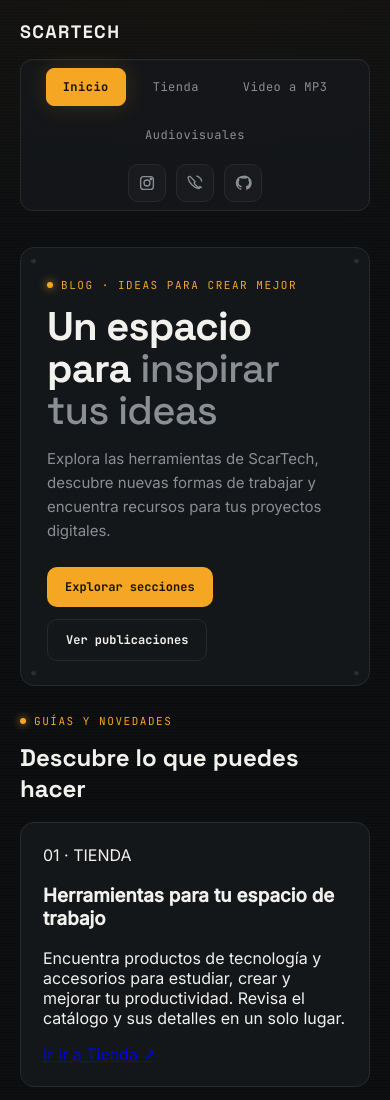
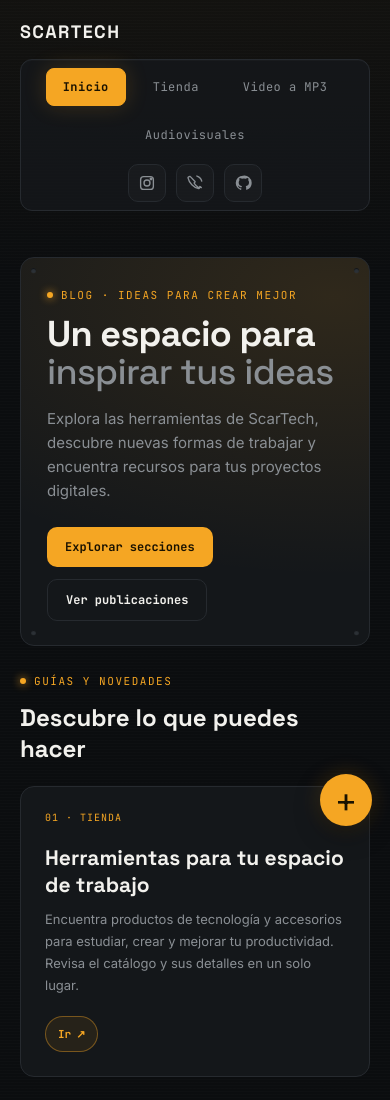
Before and after one commit to Osxar2025/scartech, a website: page inicio.html in a window 390 px wide. Shown: the top 1100 px of the page. Drawn offline with Linux system fonts and the light colour scheme.

Commit message:
Agr. boton para navegar

```diff
--- a/assets/css/estilo.css
+++ b/assets/css/estilo.css
@@ -974,11 +974,24 @@
     max-width: 1100px;
   }
 
-  .floating-load-button {
+  .floating-actions {
     position: fixed;
     right: 28px;
     bottom: 28px;
     z-index: 20;
+    display: flex;
+    align-items: flex-end;
+    gap: 12px;
+  }
+
+  .floating-menu {
+    display: flex;
+    flex-direction: column-reverse;
+    align-items: flex-end;
+    gap: 0;
+  }
+
+  .floating-action-toggle {
     display: flex;
     align-items: center;
     justify-content: center;
@@ -993,24 +1006,234 @@
     font-size: 34px;
     font-weight: 400;
     line-height: 1;
-    text-decoration: none;
+    cursor: pointer;
     transition: transform 0.15s ease, filter 0.15s ease;
   }
 
-  .floating-load-button:hover {
+  .floating-action-toggle:hover,
+  .floating-action-toggle[aria-expanded="true"] {
     filter: brightness(1.08);
     transform: translateY(-2px);
   }
 
-  .floating-load-button:focus-visible {
+  .floating-action-toggle:focus-visible,
+  .floating-menu-actions a:focus-visible {
     outline: 2px solid var(--text);
     outline-offset: 4px;
   }
 
+  .floating-menu-actions {
+    display: grid;
+    gap: 6px;
+    width: max-content;
+    max-height: 0;
+    padding: 0 0 0 8px;
+    overflow: hidden;
+    opacity: 0;
+    visibility: hidden;
+    transform: translateY(12px) scale(0.96);
+    transform-origin: bottom right;
+    transition: max-height 0.22s ease, opacity 0.18s ease, transform 0.22s ease, visibility 0.22s ease, padding 0.22s ease;
+  }
+
+  .floating-menu-actions a {
+    display: block;
+    padding: 11px 14px;
+    border: 1px solid var(--border);
+    border-radius: 10px;
+    background: var(--surface);
+    color: var(--text);
+    box-shadow: 0 8px 26px rgba(0, 0, 0, 0.4);
+    font-family: var(--font-mono);
+    font-size: 11px;
+    text-decoration: none;
+    transition: border-color 0.15s ease, color 0.15s ease, background 0.15s ease;
+  }
+
+  .floating-menu-actions a:hover {
+    border-color: var(--accent);
+    color: var(--accent);
+    background: var(--surface-2);
+  }
+
+  .floating-menu:hover .floating-menu-actions,
+  .floating-menu:focus-within .floating-menu-actions,
+  .floating-action-toggle[aria-expanded="true"] ~ .floating-menu-actions {
+    max-height: 260px;
+    padding-top: 0;
+    padding-bottom: 12px;
+    opacity: 1;
+    visibility: visible;
+    transform: translateY(0);
+  }
+
   @media (max-width: 560px) {
-    .floating-load-button {
+    .floating-actions {
       right: 18px;
       bottom: 18px;
+      gap: 8px;
+    }
+
+    .floating-action-toggle {
+      width: 52px;
+      height: 52px;
+    }
+
+    .floating-menu-actions a {
+      padding: 10px 12px;
+    }
+  }
+
+  .blog-wrap {
+    padding-top: 34px;
+  }
+
+  .blog-hero {
+    padding: 42px 38px 34px;
+    background:
+      radial-gradient(ellipse 500px 280px at 90% 10%, rgba(245, 166, 35, 0.12), transparent),
+      var(--surface);
+  }
+
+  .blog-hero h1 {
+    max-width: 760px;
+    font-size: clamp(36px, 6vw, 58px);
+  }
+
+  .blog-hero .sub {
+    max-width: 650px;
+  }
+
+  .blog-posts {
+    margin-top: 44px;
+  }
+
+  .blog-posts .section-header {
+    margin-bottom: 22px;
+  }
+
+  .blog-posts .section-header h2 {
+    margin: 12px 0 0;
+  }
+
+  .blog-grid {
+    display: grid;
+    grid-template-columns: repeat(2, minmax(0, 1fr));
+    gap: 16px;
+  }
+
+  .blog-card {
+    display: flex;
+    min-height: 250px;
+    flex-direction: column;
+    align-items: flex-start;
+    padding: 24px;
+    margin: 0;
+    transition: border-color 0.18s ease, transform 0.18s ease;
+  }
+
+  .blog-card:hover,
+  .blog-card:focus-within {
+    transform: translateY(-3px);
+    border-color: var(--accent-dim);
+  }
+
+  .blog-card-accent {
+    background: linear-gradient(140deg, rgba(245, 166, 35, 0.1), var(--surface) 65%);
+  }
+
+  .blog-card-index {
+    color: var(--accent);
+    font-family: var(--font-mono);
+    font-size: 10px;
+    letter-spacing: 0.1em;
+  }
+
+  .blog-card h3 {
+    margin: 20px 0 10px;
+    font-family: var(--font-display);
+    font-size: 21px;
+  }
+
+  .blog-card p {
+    flex: 1;
+    margin: 0 0 20px;
+    color: var(--text-muted);
+    font-size: 13px;
+    line-height: 1.7;
+  }
+
+  .blog-card-link {
+    display: inline-flex;
+    align-items: center;
+    gap: 0;
+    min-height: 36px;
+    padding: 0 12px;
+    border: 1px solid rgba(245, 166, 35, 0.4);
+    border-radius: 999px;
+    background: rgba(245, 166, 35, 0.08);
+    color: var(--accent);
+    font-family: var(--font-mono);
+    font-size: 11px;
+    font-weight: 700;
+    text-decoration: none;
+    transition: background 0.18s ease, border-color 0.18s ease, transform 0.18s ease;
+  }
+
+  .blog-action-short,
+  .blog-action-full {
+    display: inline-block;
+    white-space: nowrap;
+    overflow: hidden;
+    transition: max-width 0.24s ease, opacity 0.18s ease;
+  }
+
+  .blog-action-short {
+    max-width: 24px;
+    opacity: 1;
+  }
+
+  .blog-action-full {
+    max-width: 0;
+    opacity: 0;
+  }
+
+  .blog-action-arrow {
+    margin-left: 5px;
+    transition: transform 0.18s ease;
+  }
+
+  .blog-card-link:hover,
+  .blog-card-link:focus-visible {
+    border-color: var(--accent);
+    background: rgba(245, 166, 35, 0.16);
+    transform: translateY(-1px);
+  }
+
+  .blog-card-link:hover .blog-action-short,
+  .blog-card-link:focus-visible .blog-action-short {
+    max-width: 0;
+    opacity: 0;
+  }
+
+  .blog-card-link:hover .blog-action-full,
+  .blog-card-link:focus-visible .blog-action-full {
+    max-width: 210px;
+    opacity: 1;
+  }
+
+  .blog-card-link:hover .blog-action-arrow,
+  .blog-card-link:focus-visible .blog-action-arrow {
+    transform: translateX(2px);
+  }
+
+  @media (max-width: 700px) {
+    .blog-grid {
+      grid-template-columns: 1fr;
+    }
+
+    .blog-hero {
+      padding: 30px 24px;
     }
   }
 
--- /dev/null
+++ b/src/presentation/floating-navigation.js
@@ -0,0 +1,49 @@
+const loadDestinations = [
+  { label: 'Cargar productos', href: 'tienda.html' },
+  { label: 'Cargar audiovisuales', href: 'audiovisuales.html' }
+];
+
+function createMenu(label, icon, items, className) {
+  const menu = document.createElement('div');
+  menu.className = `floating-menu ${className}`;
+
+  const button = document.createElement('button');
+  button.className = 'floating-action-toggle';
+  button.type = 'button';
+  button.setAttribute('aria-label', label);
+  button.setAttribute('aria-expanded', 'false');
+  button.setAttribute('aria-controls', `${className}-actions`);
+  button.innerHTML = `<span aria-hidden="true">${icon}</span>`;
+
+  const actionList = document.createElement('div');
+  actionList.className = 'floating-menu-actions';
+  actionList.id = `${className}-actions`;
+  actionList.setAttribute('aria-label', label);
+
+  items.forEach((item) => {
+    const link = document.createElement('a');
+    link.href = item.href;
+    link.textContent = item.label;
+    actionList.append(link);
+  });
+
+  button.addEventListener('click', () => {
+    const expanded = button.getAttribute('aria-expanded') === 'true';
+    document.querySelectorAll('.floating-action-toggle[aria-expanded="true"]')
+      .forEach((openButton) => openButton.setAttribute('aria-expanded', 'false'));
+    button.setAttribute('aria-expanded', String(!expanded));
+  });
+
+  menu.addEventListener('focusout', (event) => {
+    if (!menu.contains(event.relatedTarget)) button.setAttribute('aria-expanded', 'false');
+  });
+
+  menu.append(button, actionList);
+  return menu;
+}
+
+const actions = document.createElement('aside');
+actions.className = 'floating-actions';
+actions.setAttribute('aria-label', 'Cargar contenido');
+actions.append(createMenu('Cargar contenido', '+', loadDestinations, 'floating-upload-menu'));
+document.body.append(actions);
--- a/src/presentation/home-page.js
+++ b/src/presentation/home-page.js
@@ -3,6 +3,7 @@ import { IndexedDbMediaRepository } from '../infrastructure/indexed-db-media-rep
 import { LocalStorageProductRepository } from '../infrastructure/local-storage-product-repository.js';
 import { sampleContent } from '../infrastructure/sample-content.js';
 import { element } from './dom.js';
+import './floating-navigation.js';
 
 const contentService = new HomeContentService(
   new LocalStorageProductRepository(),
--- a/src/presentation/media-page.js
+++ b/src/presentation/media-page.js
@@ -2,6 +2,7 @@ import { MediaService } from '../application/media-service.js';
 import { IndexedDbMediaRepository } from '../infrastructure/indexed-db-media-repository.js';
 import { MEDIA_TYPES } from '../domain/media-item.js';
 import { clear, element } from './dom.js';
+import './floating-navigation.js';
 
 const service = new MediaService(new IndexedDbMediaRepository());
 const grid = document.getElementById('libraryGrid');
--- a/src/presentation/product-page.js
+++ b/src/presentation/product-page.js
@@ -1,6 +1,7 @@
 import { ProductService } from '../application/product-service.js';
 import { LocalStorageProductRepository } from '../infrastructure/local-storage-product-repository.js';
 import { clear, element } from './dom.js';
+import './floating-navigation.js';
 
 const service = new ProductService(new LocalStorageProductRepository());
 const form = document.getElementById('productForm');
--- a/src/presentation/video-converter-page.js
+++ b/src/presentation/video-converter-page.js
@@ -1,5 +1,6 @@
 import { ConvertVideoToMp3 } from '../application/convert-video-to-mp3.js';
 import { FFmpegConverter } from '../infrastructure/ffmpeg-converter.js';
+import './floating-navigation.js';
 
 const conversion = new ConvertVideoToMp3(new FFmpegConverter({
   ffmpegLibrary: window.FFmpegWASM,
```
Also changed, not shown: audiovisuales.html (+1 -3 lines), index.html (+1 -3 lines), tienda.html (+1 -0 lines), video-a-mp3.html (+1 -3 lines).
